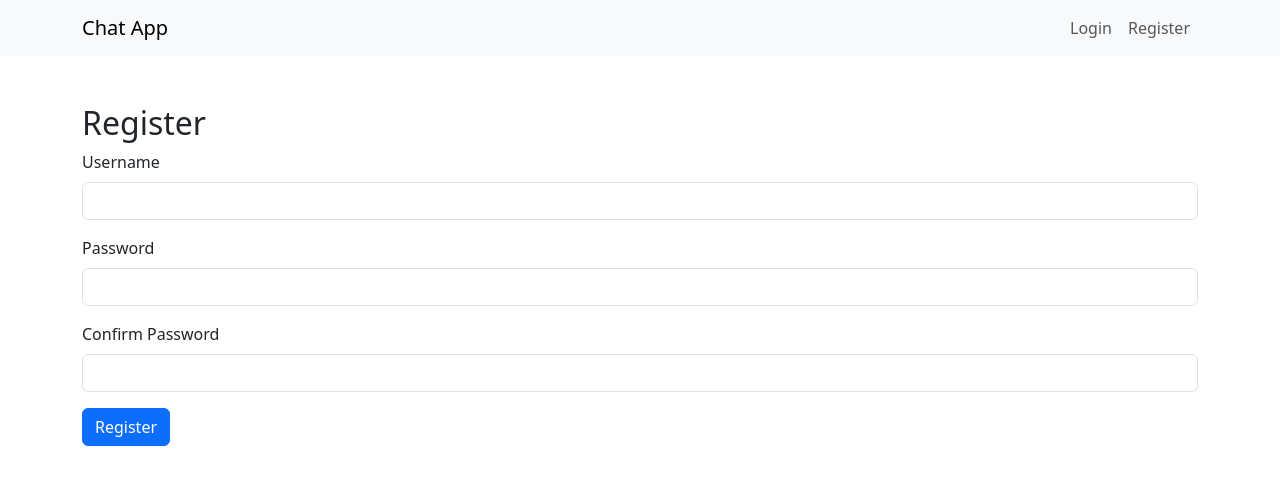
After one commit to Sn1F3rt/90-North-Assignment, a Django app: page /register/ in a window 1280 px wide. The commit adds this page. Shown: the top 485 px of the page. Run offline with Django 4.2, Linux system fonts and the light colour scheme.

Commit message:
misc: various changes

```diff
--- /dev/null
+++ b/django/chat_app/templates/auth/base.html
@@ -0,0 +1,25 @@
+<!DOCTYPE html>
+<html lang="en">
+<head>
+    <meta charset="UTF-8">
+    <meta name="viewport" content="width=device-width, initial-scale=1.0">
+    <title>{% block title %}Chat App{% endblock %}</title>
+    <link href="https://cdn.jsdelivr.net/npm/bootstrap@5.3.0-alpha3/dist/css/bootstrap.min.css" rel="stylesheet">
+</head>
+<body>
+<nav class="navbar navbar-expand-lg navbar-light bg-light">
+    <div class="container">
+        <a class="navbar-brand" href="/">Chat App</a>
+        <div class="collapse navbar-collapse">
+            <ul class="navbar-nav ms-auto">
+                <li class="nav-item"><a class="nav-link" href="/login/">Login</a></li>
+                <li class="nav-item"><a class="nav-link" href="/register/">Register</a></li>
+            </ul>
+        </div>
+    </div>
+</nav>
+<div class="container mt-5">
+    {% block content %}{% endblock %}
+</div>
+</body>
+</html>
--- /dev/null
+++ b/django/chat_app/templates/auth/register.html
@@ -0,0 +1,40 @@
+{% extends './base.html' %}
+{% block title %}Register{% endblock %}
+{% block content %}
+    <h2>Register</h2>
+    <form method="post" action="/api/auth/registration/">
+        {% csrf_token %}
+        <div class="mb-3">
+            <label for="username" class="form-label">Username</label>
+            <input type="text" class="form-control" id="username" name="username" required>
+        </div>
+        <div class="mb-3">
+            <label for="password1" class="form-label">Password</label>
+            <input type="password" class="form-control" id="password1" name="password1" required>
+        </div>
+        <div class="mb-3">
+            <label for="password2" class="form-label">Confirm Password</label>
+            <input type="password" class="form-control" id="password2" name="password2" required>
+        </div>
+        <button type="submit" class="btn btn-primary">Register</button>
+    </form>
+
+    <script>
+        document.querySelector("form").addEventListener("submit", function (event) {
+            event.preventDefault();
+            const formData = new FormData(this);
+
+            fetch("/api/auth/registration/", {
+                method: "POST",
+                body: formData,
+            })
+                .then(response => {
+                    if (response.ok) {
+                        window.location.href = "/login/";
+                    } else {
+                        alert("Registration failed.");
+                    }
+                });
+        });
+    </script>
+{% endblock %}
--- a/django/chat_app/templates/chat/home.html
+++ b/django/chat_app/templates/chat/home.html
@@ -8,8 +8,8 @@
                 <a href="{% url 'friend_list' %}" class="btn btn-danger">Chats</a>
                 <span id="overall_unread" class="badge badge-success">{{unread_msg}}</span>
             {% else %}
-                <button class="btn btn-primary" onclick="window.location.href='/auth/login'">Login</button>
-                <button class="btn btn-success" onclick="window.location.href='/auth/register'">Register</button>
+                <button class="btn btn-primary" onclick="window.location.href='/login'">Login</button>
+                <button class="btn btn-success" onclick="window.location.href='/register'">Register</button>
             {% endif %}
         </b>
         <br/>
--- a/django/django_channel/urls.py
+++ b/django/django_channel/urls.py
@@ -1,10 +1,25 @@
 from django.urls import path
 from django.contrib import admin
 from django.urls.conf import include
+from django.views.generic import TemplateView
+from django_channel.views import logout_view
 
 urlpatterns = [
     path("admin/", admin.site.urls),
+    path(
+        "api/auth/", include("dj_rest_auth.urls")
+    ),  # Login, logout, password reset, etc.
+    path(
+        "api/auth/registration/", include("dj_rest_auth.registration.urls")
+    ),  # Registration
+    path(
+        "login/", TemplateView.as_view(template_name="auth/login.html"), name="login"
+    ),
+    path(
+        "register/",
+        TemplateView.as_view(template_name="auth/register.html"),
+        name="register",
+    ),
+    path("logout/", logout_view, name="logout"),
     path("", include("chat_app.urls")),
-    path("auth/", include("dj_rest_auth.urls")),
-    path("auth/register/", include("dj_rest_auth.registration.urls")),
 ]
```
Also changed, not shown: django/chat_app/templates/auth/login.html (added, +36 -0 lines), django/chat_app/templates/chat/base.html (+17 -2 lines), django/django_channel/settings.py (+14 -14 lines), django/django_channel/views.py (added, +12 -0 lines), django/docker-compose.yaml (deleted, +0 -14 lines), django/README.md, django/db.sqlite3 (deleted), 1 other file.
